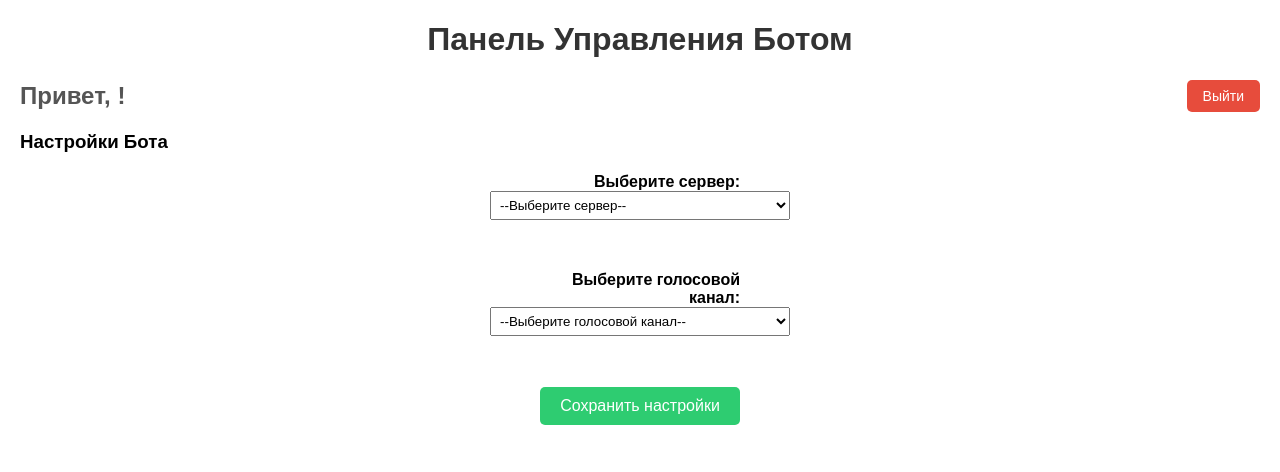
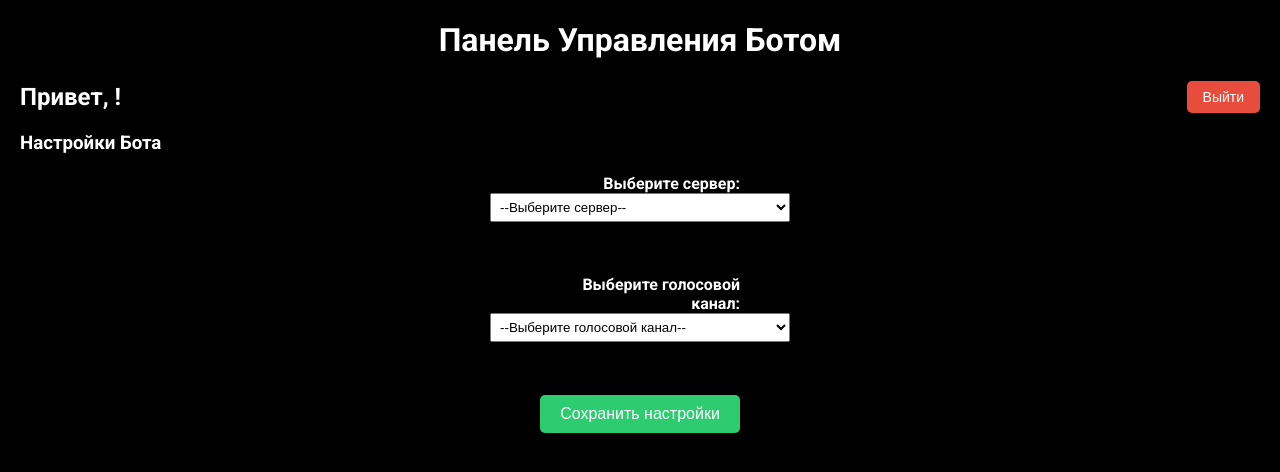
Before and after one commit to qpov/qt_dev, a plain HTML site: page frontend/dashboard.html in a window 1280 px wide. Drawn offline with Linux system fonts and the light colour scheme; no server answers.

Commit message:
Update css

```diff
--- a/frontend/styles/dashboard.css
+++ b/frontend/styles/dashboard.css
@@ -1,12 +1,15 @@
 /* frontend/styles/dashboard.css */
+@import url('https://fonts.googleapis.com/css2?family=Roboto:wght@400;700&display=swap');
+
 body {
-    font-family: Arial, sans-serif;
+    font-family: 'Roboto', Arial, sans-serif;
     margin: 20px;
-    background-color: #ffffff;
+    background-color: #000000; /* Чёрный фон */
+    color: white; /* Белый текст */
 }
 
 h1 {
-    color: #333;
+    color: white;
     text-align: center;
 }
 
@@ -19,7 +22,7 @@ h1 {
 
 #user-info h2 {
     margin: 0;
-    color: #555;
+    color: white;
 }
 
 #logout-button {
@@ -48,6 +51,7 @@ label {
     width: 200px;
     font-weight: bold;
     text-align: right;
+    color: white; /* Белый текст */
 }
 
 select {
--- a/frontend/styles/index.css
+++ b/frontend/styles/index.css
@@ -1,17 +1,20 @@
 /* frontend/styles/index.css */
+@import url('https://fonts.googleapis.com/css2?family=Roboto:wght@400;700&display=swap');
+
 body {
-    font-family: Arial, sans-serif;
+    font-family: 'Roboto', Arial, sans-serif;
     margin: 20px;
-    background-color: #f0f0f0;
+    background-color: #000000; /* Чёрный фон */
     text-align: center;
+    color: white; /* Белый текст */
 }
 
 h1 {
-    color: #333;
+    color: white;
 }
 
 p {
-    color: #555;
+    color: #cccccc; /* Серый текст для абзацев */
     font-size: 18px;
 }
 
--- a/frontend/styles/login.css
+++ b/frontend/styles/login.css
@@ -1,13 +1,16 @@
 /* frontend/styles/login.css */
+@import url('https://fonts.googleapis.com/css2?family=Roboto:wght@400;700&display=swap');
+
 body {
-    font-family: Arial, sans-serif;
+    font-family: 'Roboto', Arial, sans-serif;
     margin: 20px;
-    background-color: #f9f9f9;
+    background-color: #000000; /* Чёрный фон */
     text-align: center;
+    color: white; /* Белый текст */
 }
 
 h1 {
-    color: #333;
+    color: white;
     margin-bottom: 20px;
 }
 
```
